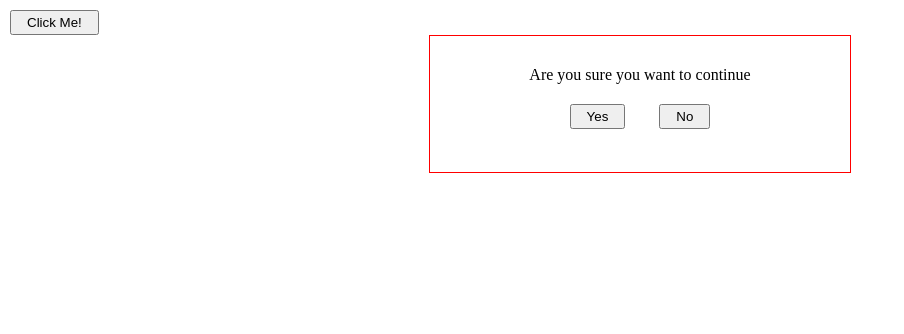
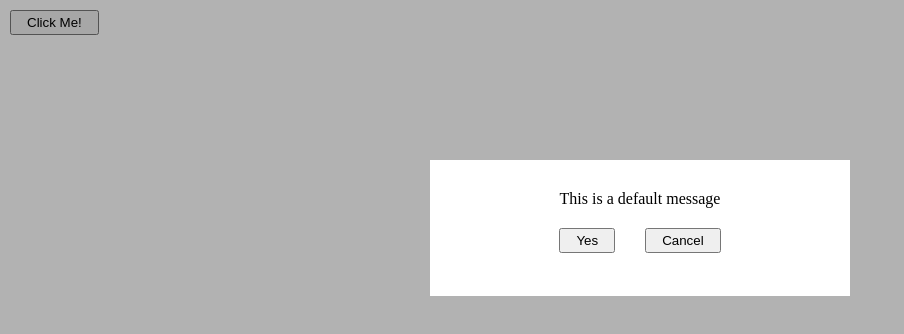
Before and after one commit to friilancer/siteMateTest, a plain HTML site: page index.html in a window 1280 px wide. Both pictures are taken after a click on the button "Click Me!". Shown: the whole page, without its empty margins (0-904 px from the left). Drawn offline with Linux system fonts and the light colour scheme.

Commit message:
Feature: Modal box

```diff
--- a/index.css
+++ b/index.css
@@ -8,15 +8,30 @@ button{
     cursor: pointer;
 }
 
+.modal_container{
+    width: 100vw;
+    height: 100vw;
+    background: rgba(0,0,0,0.3);
+    z-index: 1;
+    position: absolute;
+    top: 0;
+    left: 0;
+}
+
+.hide{
+    display: none;
+}
+
 .modal{
     width: 80vw;
-    z-index: 1;
     margin: auto;
-    border: 1px solid red;
     text-align: center;
     display: grid;
     grid-template-rows: 1fr 1fr;
     padding: 10px;
+    background: #fff;
+    position: relative;
+    top: 20vh;
 }
 
 .modal_header{
--- a/index.html
+++ b/index.html
@@ -8,16 +8,10 @@
     <link rel="stylesheet" href="index.css">
 </head>
 <body>
-    <button>Click Me!</button>
-    <div id="confirmationDialog" class="modal">
-        <div class="modal_header">
-            Are you sure you want to continue
-        </div>
-        <div class="modal_body">
-            <button>Yes</button>
-            <button>No</button>
-        </div>
+    <button onclick="createModal('This is a default message')">Click Me!</button>
+    <div id="modalContainer" class="modal_container hide">
     </div>
+    <div id="display"></div>
     <script src="index.js"></script>
 </body>
 </html>
--- a/index.js
+++ b/index.js
@@ -0,0 +1,35 @@
+const createModal = (message) => {
+    let modalContainer = document.getElementById("modalContainer")
+    modalContainer.removeChild(modalContainer.firstChild)
+    modalContainer.classList.toggle("hide")
+    const modal = createElement("div", "modal")
+    const modalHeader = createElement("div", "modal_header", message)
+    const modalBody = createElement("div", "modal_body")
+    const confirmationButton = createElement("button", " ",  "Yes")
+    const cancelButton = createElement("button", "", "Cancel")
+    modalBody.append(confirmationButton, cancelButton)
+    modal.append(modalHeader, modalBody)
+    modalContainer.appendChild(modal)
+}
+
+const createElement = (element, className="", textContent="") => {
+   let node = document.createElement(element)
+   node.className = className
+   node.textContent = textContent
+   if(element==="button"){
+       createButtonFunctionality(node)
+   }
+   return node
+}
+
+const createButtonFunctionality = (node) => {
+    node.onclick = () => {
+        displayText(node.textContent)
+        document.getElementById('modalContainer').classList.toggle("hide")
+    }
+
+}
+
+const displayText = (text) => {
+    document.getElementById('display').textContent = `You just clicked ${text}`
+}
```
